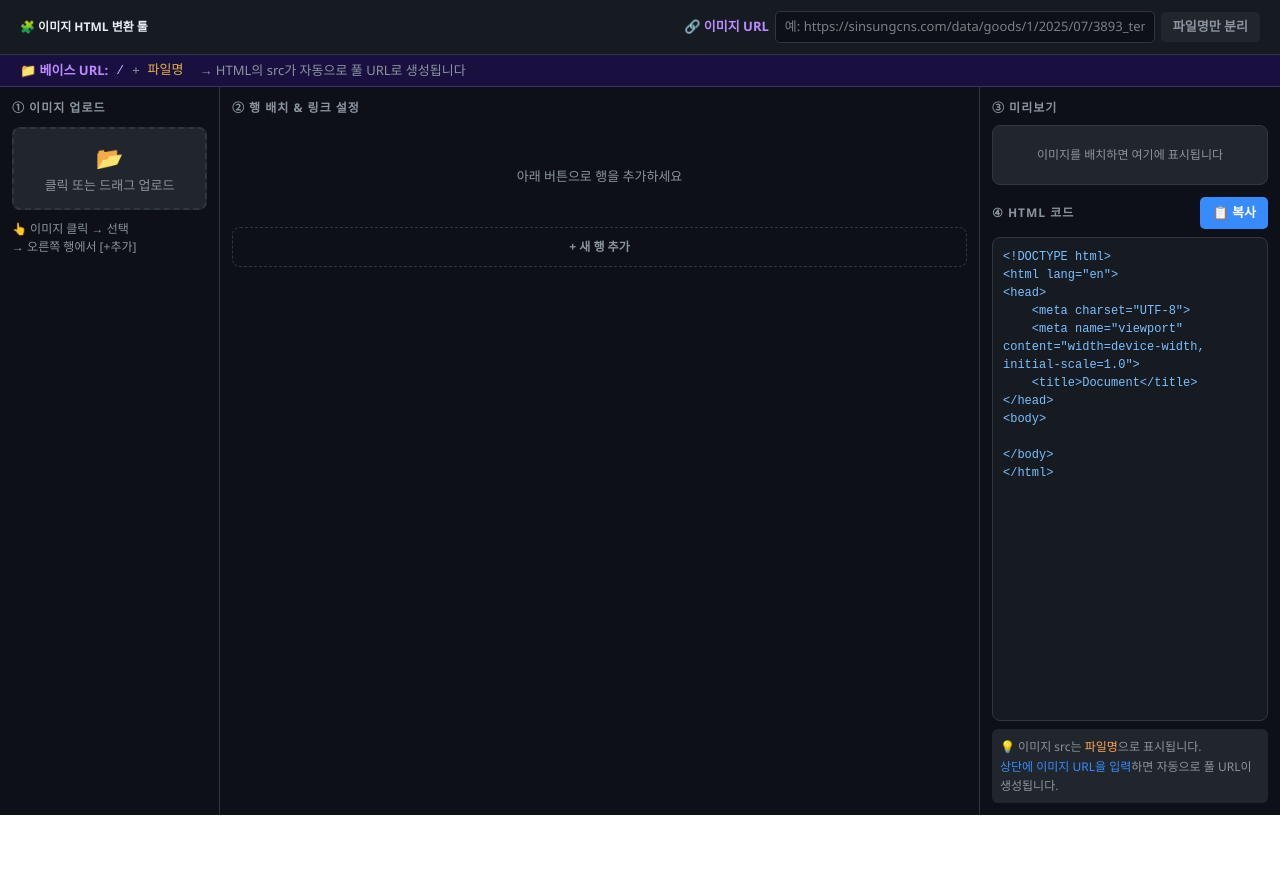
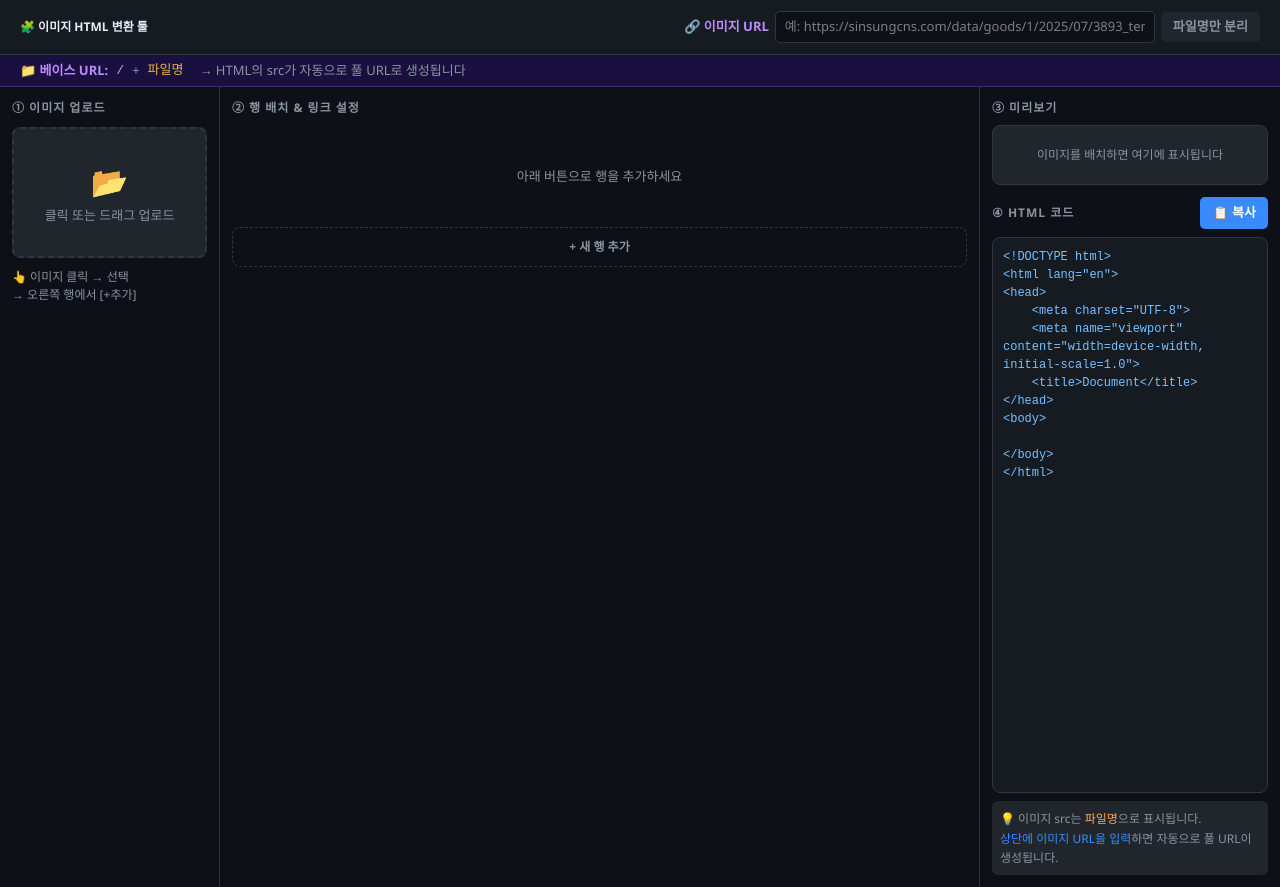
Before and after one commit to yeonsu0512-w/Auto-Tool, a Next.js app: page / in a window 1280 px wide. Before the commit the page ends 815 px from the top, so only its background shows below. Built offline with nearby package versions, Linux system fonts and the light colour scheme.

Commit message:
update css

```diff
--- a/app/Tool.jsx
+++ b/app/Tool.jsx
@@ -138,7 +138,7 @@ export default function Tool() {
     if (validRows.length === 0)
       return `<!DOCTYPE html>\n<html lang="en">\n<head>\n    <meta charset="UTF-8">\n    <meta name="viewport" content="width=device-width, initial-scale=1.0">\n    <title>Document</title>\n</head>\n<body>\n    \n</body>\n</html>`;
 
-    const tdStyle = `padding:0;margin:0;line-height:0;vertical-align:top;border:0;font-size:0`;
+    const tdStyle = `padding:0;margin:0;line-height:0;vertical-align:top;border:0;`;
     const imgStyle = `display:block;width:100%;vertical-align:top;border:0;line-height:0;`;
     const tableStyle = `border-collapse:collapse;border-spacing:0;margin:0;padding:0;width:100%; mso-table-lspace: 0pt;line-height: 0;mso-table-rspace: 0pt;`;
 
@@ -354,7 +354,7 @@ export default function Tool() {
             overflowY: "scroll",
             borderRight: `1px solid ${C.border}`,
             padding: 12,
-            height: "91vh",
+            height: "100vh",
           }}
         >
           <div
@@ -374,11 +374,12 @@ export default function Tool() {
             style={{
               border: `2px dashed ${C.border}`,
               borderRadius: 8,
-              padding: 12,
+              padding: 30,
               textAlign: "center",
               cursor: "pointer",
               marginBottom: 10,
               background: C.card,
+              minHeight: 100,
             }}
             onClick={() => fileInputRef.current?.click()}
             onDrop={(e) => {
@@ -387,7 +388,7 @@ export default function Tool() {
             }}
             onDragOver={(e) => e.preventDefault()}
           >
-            <div style={{ fontSize: 22 }}>📂</div>
+            <div style={{ fontSize: 30 }}>📂</div>
             <div style={{ fontSize: 13, color: C.muted, marginTop: 2 }}>
               클릭 또는 드래그 업로드
             </div>
@@ -504,7 +505,7 @@ export default function Tool() {
             overflowY: "scroll",
             borderRight: `1px solid ${C.border}`,
             padding: 12,
-            height: "91vh",
+            height: "100",
           }}
         >
           <div
@@ -823,7 +824,7 @@ export default function Tool() {
             display: "flex",
             flexDirection: "column",
             gap: 12,
-            height: "91vh",
+            height: "100vh",
           }}
         >
           <div>
```
